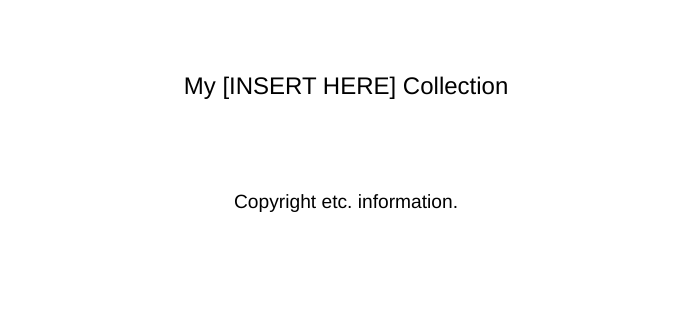
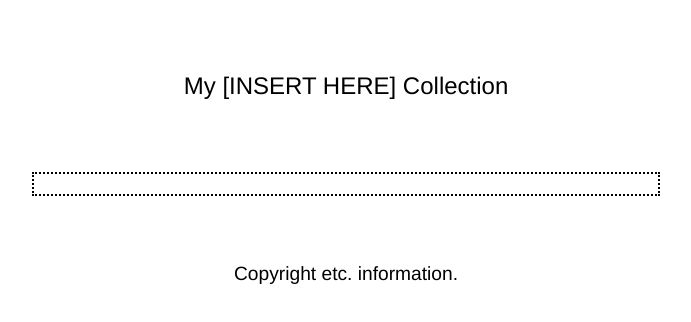
Before and after one commit to hiei23/w6-lab, a plain HTML site: page index.html in a window 1280 px wide. Shown: the whole page, without its empty margins (294-985 px from the left). Drawn offline with Linux system fonts and the light colour scheme.

Commit message:
updated query

```diff
--- a/assets/scripts/script.js
+++ b/assets/scripts/script.js
@@ -32,7 +32,7 @@ $(document).ready(function()
         $(xmldata).find("pokemon").each( function(index, item)
         {
             var $item = $(item);
-            console.log($item.attr("favourites") == true);
+
             // Make sure you only select the first three if you have more than three favourites!
             // You can make a "flag" variable that you manually add during the
             // $.each() loop and check to make sure that you only select three.
@@ -40,6 +40,9 @@ $(document).ready(function()
             // To create elements in elements in jQuery, you should create elements in vars,
             // then append the children to the parents. For example:
 
+            if ($item.attr("favourite") == "true" && totalFave < 3)
+            {
+                console.log($item.attr("favourite") == "true");
                 var $article = $('<article/>', {
                 id: 'pokemon-'+ $item.attr('id')
                 });
@@ -54,7 +57,7 @@ $(document).ready(function()
 
                 // Make sure to ++ the favourites flag variable
                 totalFave++;
-
+            }
         });
     })
     .fail(function( jqXHR, textStatus )
--- a/index.html
+++ b/index.html
@@ -17,11 +17,15 @@
         <main>
             <section id="topthree">
                 <!-- Top three (favourite) items are placed here. -->
+                <article>
+                    <h2></h2>
+                </article>
 
             </section><!-- #topthree -->
 
             <!-- Create another section here with something specific to your data. -->
             <section id="ability">
+
 
             </section>
 
```
Lines whose indentation alone changed are shown as unchanged.
